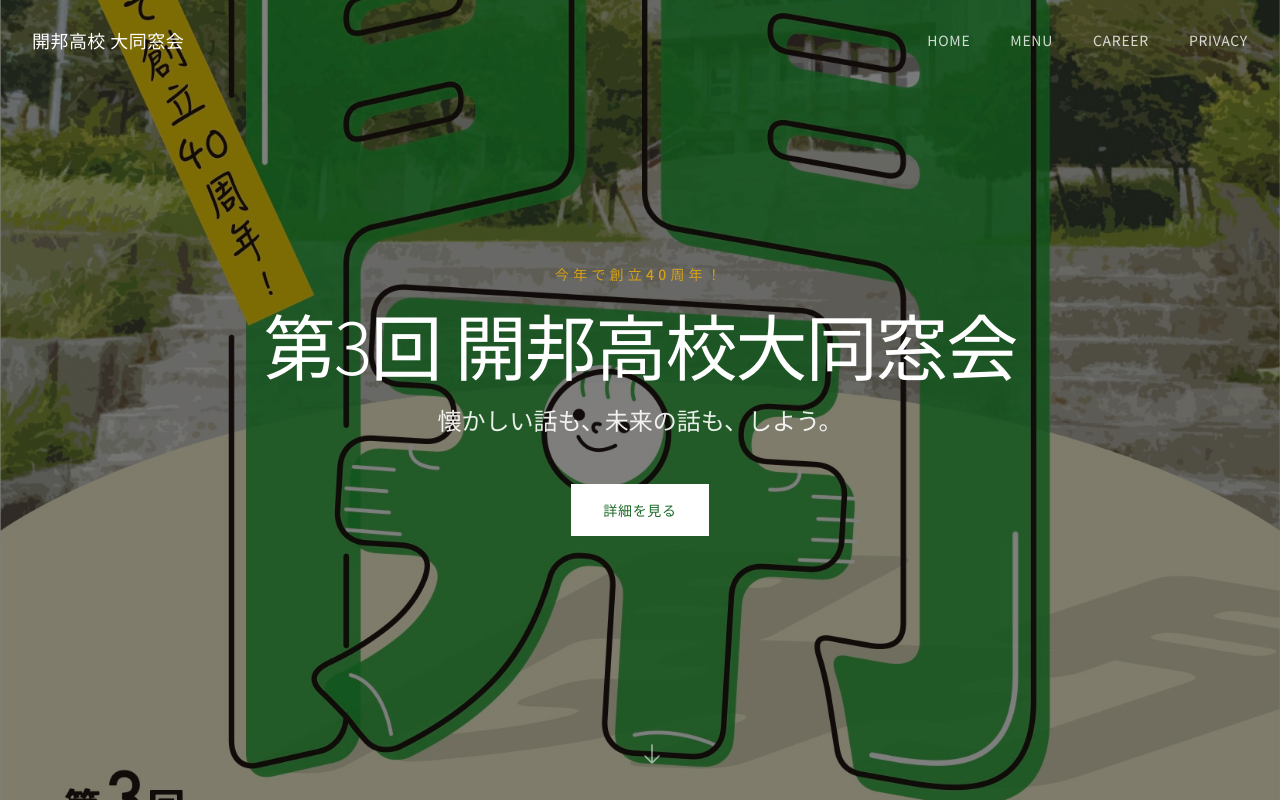
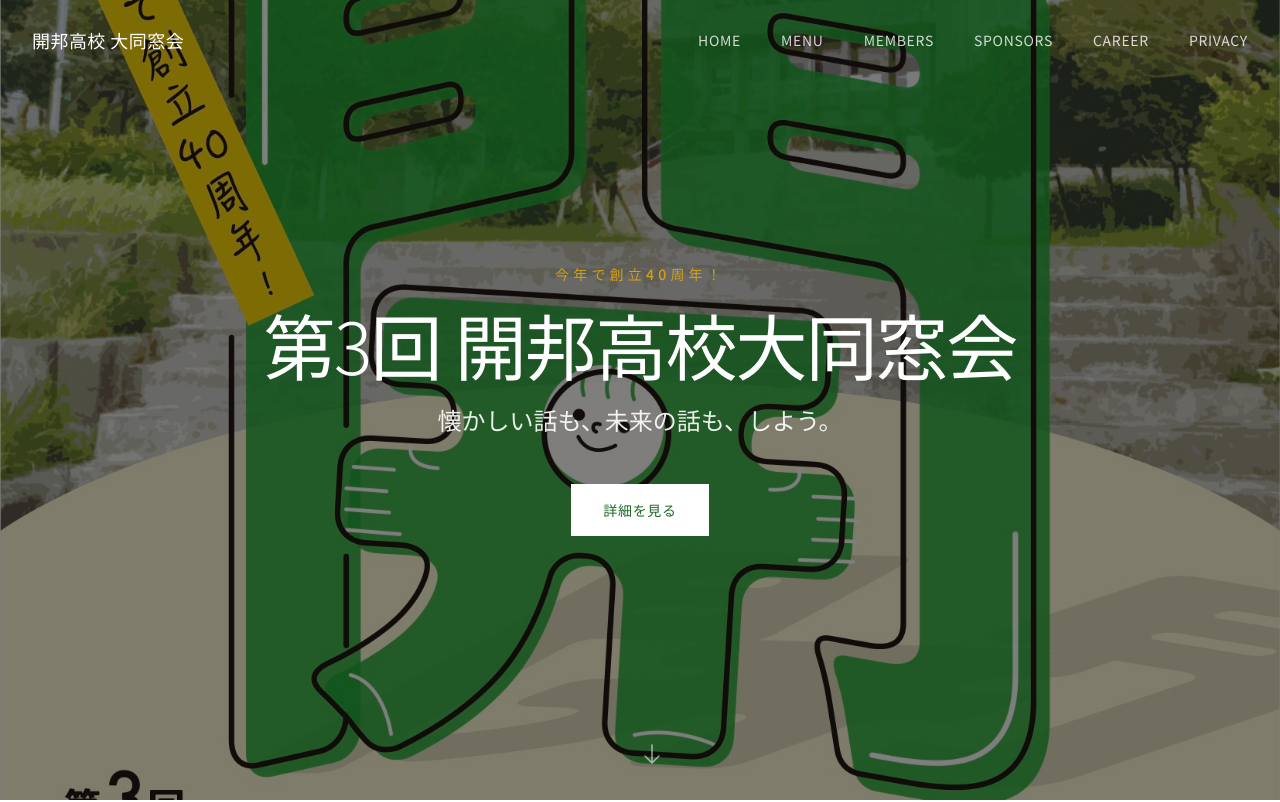
Before and after one commit to kaiho-yuuhikai/kaiho-yuuhikai.github.io, a Nuxt app: page / in a window 1280 px wide. Shown: the top 802 px of the page. Built offline with nearby package versions, Linux system fonts and the light colour scheme.

Commit message:
feat: ヘッダーにMembers・Sponsorsリンクを追加
🤖 Generated with [Claude Code](https://claude.com/claude-code)

Co-Authored-By: Claude Opus 4.5 <noreply@anthropic.com>

```diff
--- a/layouts/default.vue
+++ b/layouts/default.vue
@@ -122,6 +122,8 @@ const scrolled = ref(false)
 const navLinks = [
   { to: '/', label: 'Home' },
   { to: '/menu', label: 'Menu' },
+  { to: '/members', label: 'Members' },
+  { to: '/sponsors', label: 'Sponsors' },
   { to: '/career-crossroads', label: 'Career' },
   { to: '/privacy', label: 'Privacy' },
 ]
```
